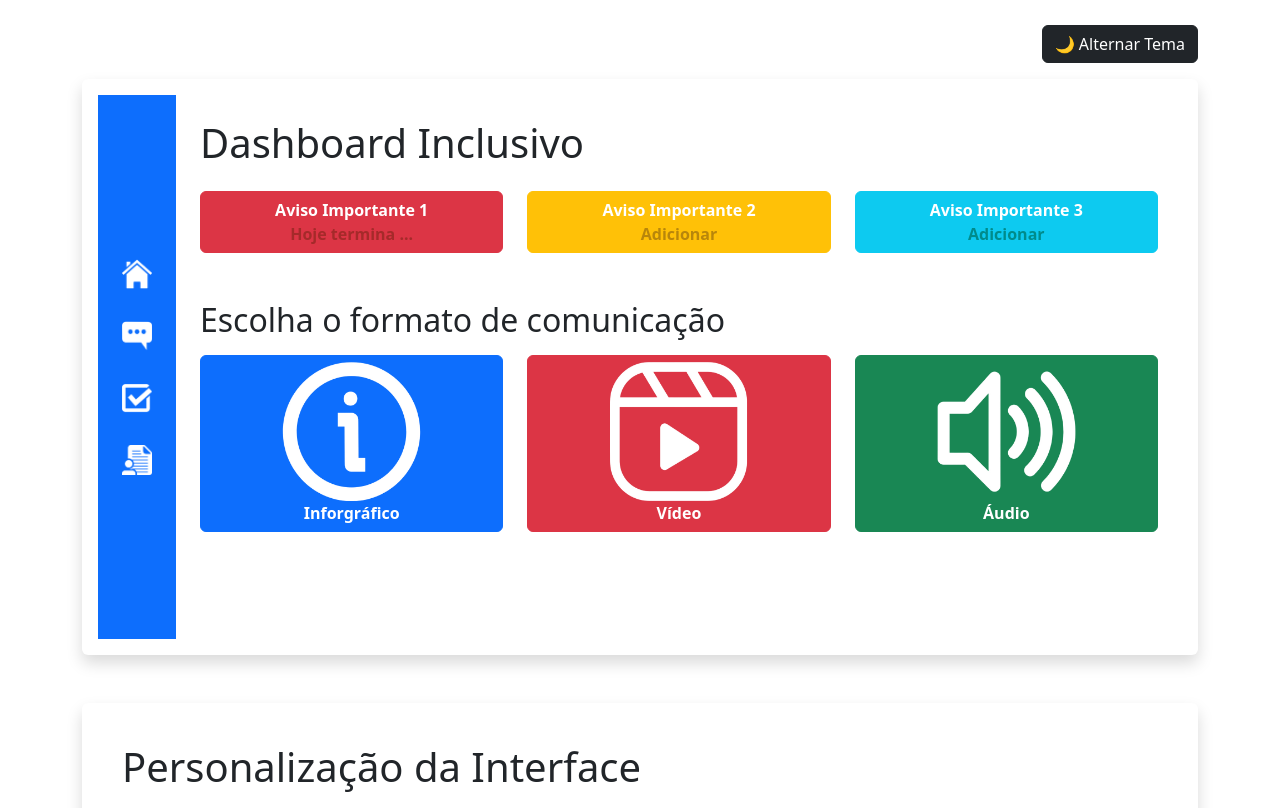
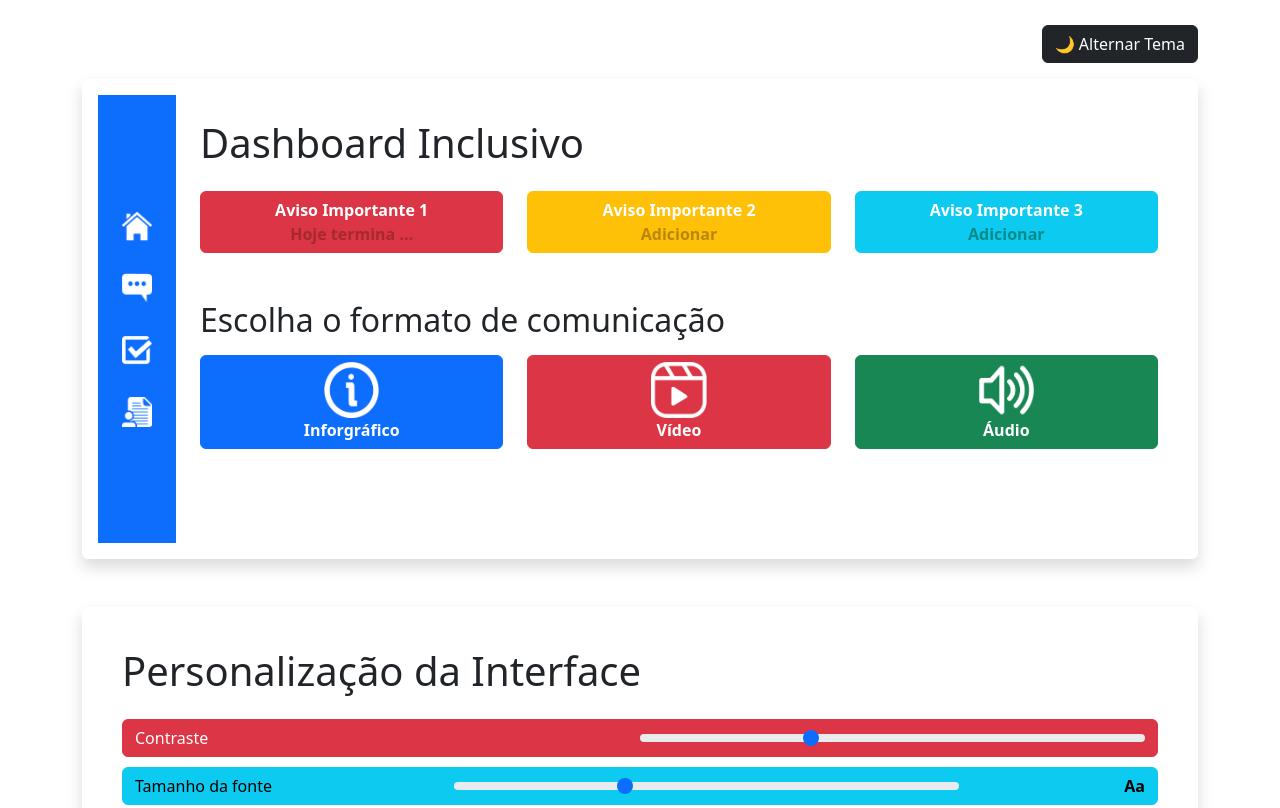
Before and after one commit to Hellany-git/dashboard-inclusivo, a plain HTML site: page index.html in a window 1280 px wide. Shown: the top 808 px of the page. Drawn offline with nearby package versions, Linux system fonts and the light colour scheme.

Commit message:
Add files via upload

```diff
--- a/index.html
+++ b/index.html
@@ -15,7 +15,7 @@
         <button class="btn btn-dark" id="toggleThemeBtn">🌙 Alternar Tema</button>
       </div>
         <div class="d-flex bg-white rounded shadow p-3">
-          <nav class="sidebar d-flex flex-column align-items-center justify-content-center p-2" style="width: 10%; height: 68vh;">
+          <nav class="sidebar d-flex flex-column align-items-center justify-content-center p-2" style="width: 10%; height: 56vh;">
             <a href="#" title="Início"><img src="assets/home.png" style="width: 30px;" alt=""></a>
             <a href="#" title="Mensagens"><img src="assets/msm.png" style="width: 30px;" alt=""></a>
             <a href="#" title="Tarefas"><img src="assets/check.png" style="width: 30px;" alt=""></a>
@@ -47,19 +47,19 @@
                 <div class="row text-center">
                   <div class="col-4">
                     <button class="btn btn-primary icon-btn w-100" onclick="abrirImagem()">
-                      <img src="assets/info.png" alt="" class="w-50">
+                      <img src="assets/info.png" alt="" style="width: 20%;">
                       <div><b>Inforgráfico</b></div>
                     </button>
                   </div>
                   <div class="col-4">
                     <a class="btn btn-danger icon-btn w-100" href="https://www.youtube.com" target="_blank">
-                      <img src="assets/video.png" alt="" class="w-50">
+                      <img src="assets/video.png" alt="" style="width: 20%;">
                       <div><b>Vídeo</b></div>
                     </a>
                   </div>
                   <div class="col-4">
                     <button class="btn btn-success icon-btn w-100" onclick="lerAviso()">
-                    <img src="assets/audio.png" alt="" class="w-50">
+                    <img src="assets/audio.png" alt="" style="width: 20%;">
                       <div><b>Áudio</b></div>
                     </button>
                   </div>
@@ -145,7 +145,7 @@
     <div class="modal-dialog">
       <div class="modal-content">
         <div class="modal-header">
-          <h5 class="modal-title">⚠️</h5>
+          <h5 class="modal-title">⚠️ INFORMAÇÃO IMPORTANTE</h5>
           <button type="button" class="btn-close" data-bs-dismiss="modal"></button>
         </div>
         <div class="modal-body" style="text-align: justify;">Hoje termina o prazo para revisão do espelho de ponto.
```
